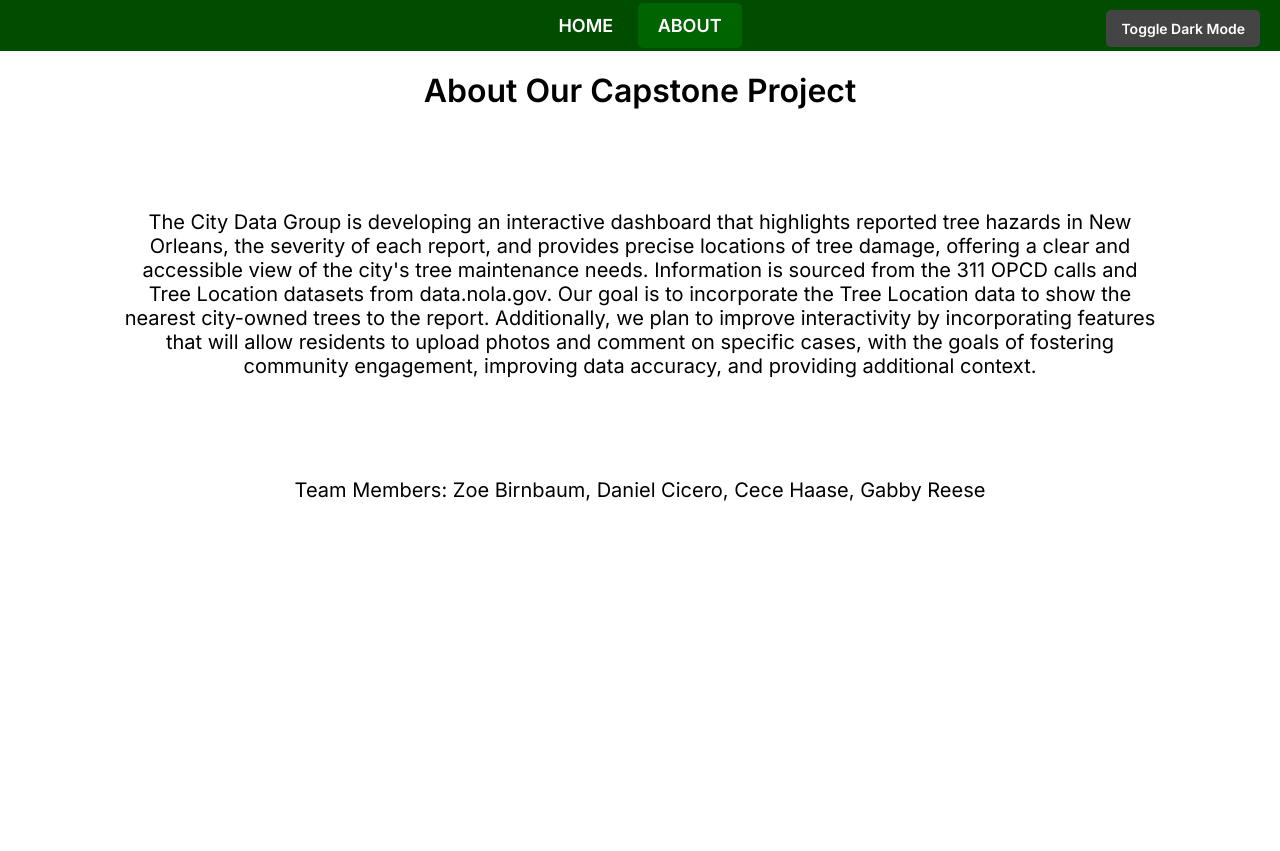
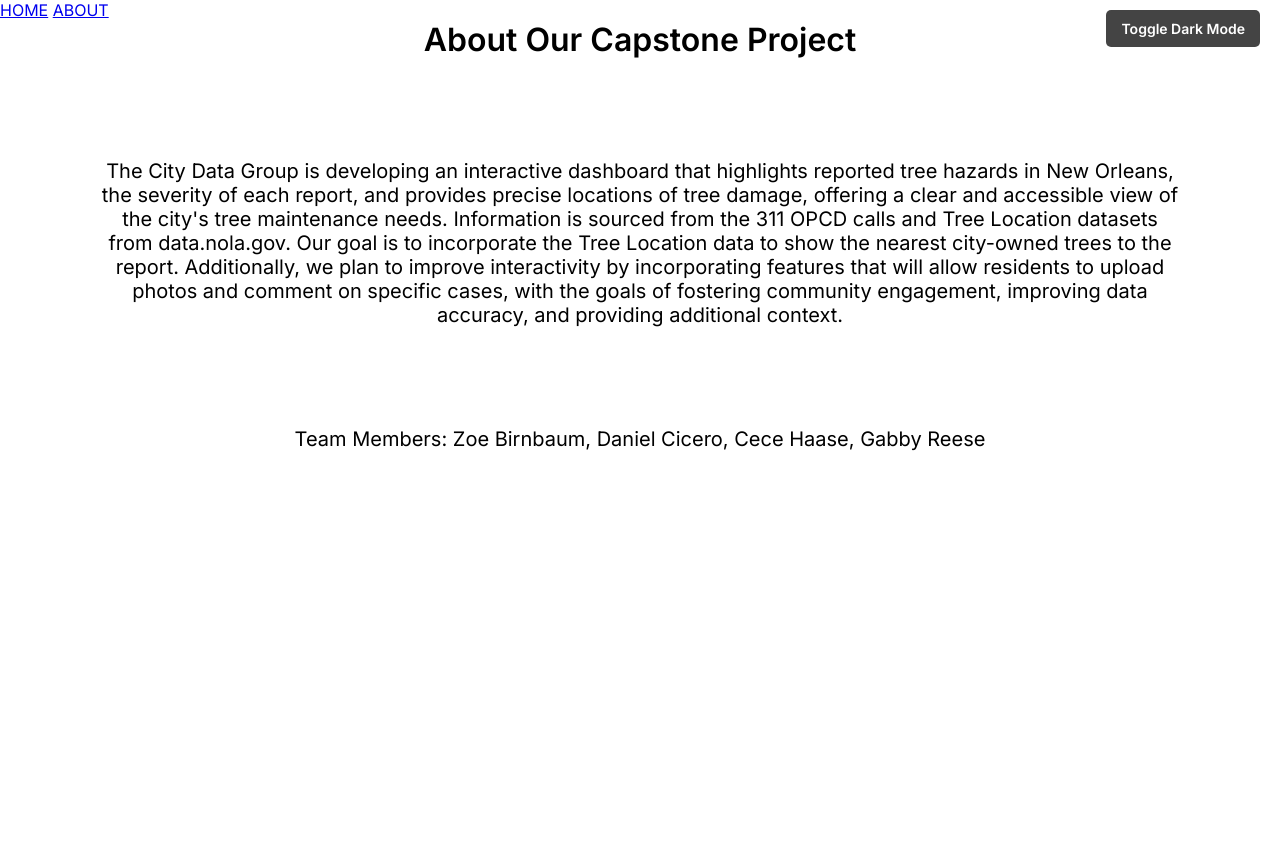
Before and after one commit to zbirnbaum/cmpscapstone, a Django app: page /about/ in a window 1280 px wide. After the commit the page ends 451 px from the top, so only its background shows below. Run offline with Django 5.2, Linux system fonts and the light colour scheme; parts of the project's set-up code (start-up, migrations or seed data) failed here and were passed over.

Commit message:
Update base.html
Stylistic changes

```diff
--- a/capstone_frontend/cap_frontend/templates/base.html
+++ b/capstone_frontend/cap_frontend/templates/base.html
@@ -16,73 +16,34 @@
 }
 
 html, body {
-                height: 100%;
+    height: 100%;  /* Ensure the page takes up the full viewport height */
     font-family: 'Inter', Arial, sans-serif;
-                transition: background-color 0.5s, color 0.5s;
+    transition: background-color 1s, color 1s;
 }
 
-            /* Light Mode Styles */
 body {
     background-color: white;
     color: black;
 }
 
-            nav {
-                background-color: #004d00;
-                padding: 15px;
-                text-align: center;
+/* Dark Mode Styles */
+.dark-mode {
+    background-color: #121212;  /* Dark background */
+    color: #ffffff;
 }
 
-            nav a {
-                text-decoration: none;
-                padding: 12px 20px;
-                font-size: 18px;
-                font-weight: 600;
-                color: white;
-                border-radius: 5px;
-                transition: background-color 0.3s ease, color 0.3s ease;
+html, body {
+    min-height: 100%; /* Ensure the background fills the page even when scrolling */
 }
 
-            nav a:hover {
-                background-color: #008000;
-            }
-
-            .active {
-                background-color: #006400;
-            }
-
-            main {
-                min-height: 100vh;
-                padding: 20px;
-            }
-
-            /* Dark Mode Styles */
-.dark-mode {
-    background-color: #121212;
-    color: #ffffff;
-    height: 100%;
-    min-height: 100vh;
+/* Dark Mode body specific background */
+.dark-mode body {
+    background-color: #121212; /* Dark background */
 }
 
 /* Title text color */
 .dark-mode h1 {
-    color: #ffffff;
-}
-
-
-
-/* Adjust for specific title text in the header */
-.dark-mode .title {
-    color: #ffffff;
-}
-
-
-html, body {
-    height: 100%;
-}
-
-.dark-mode body {
-    background-color: #a9a9a9;
+    color: #ffffff; /* Ensure title text is white in dark mode */
 }
 
 .dark-mode nav {
```
Lines whose indentation alone changed are shown as unchanged.
